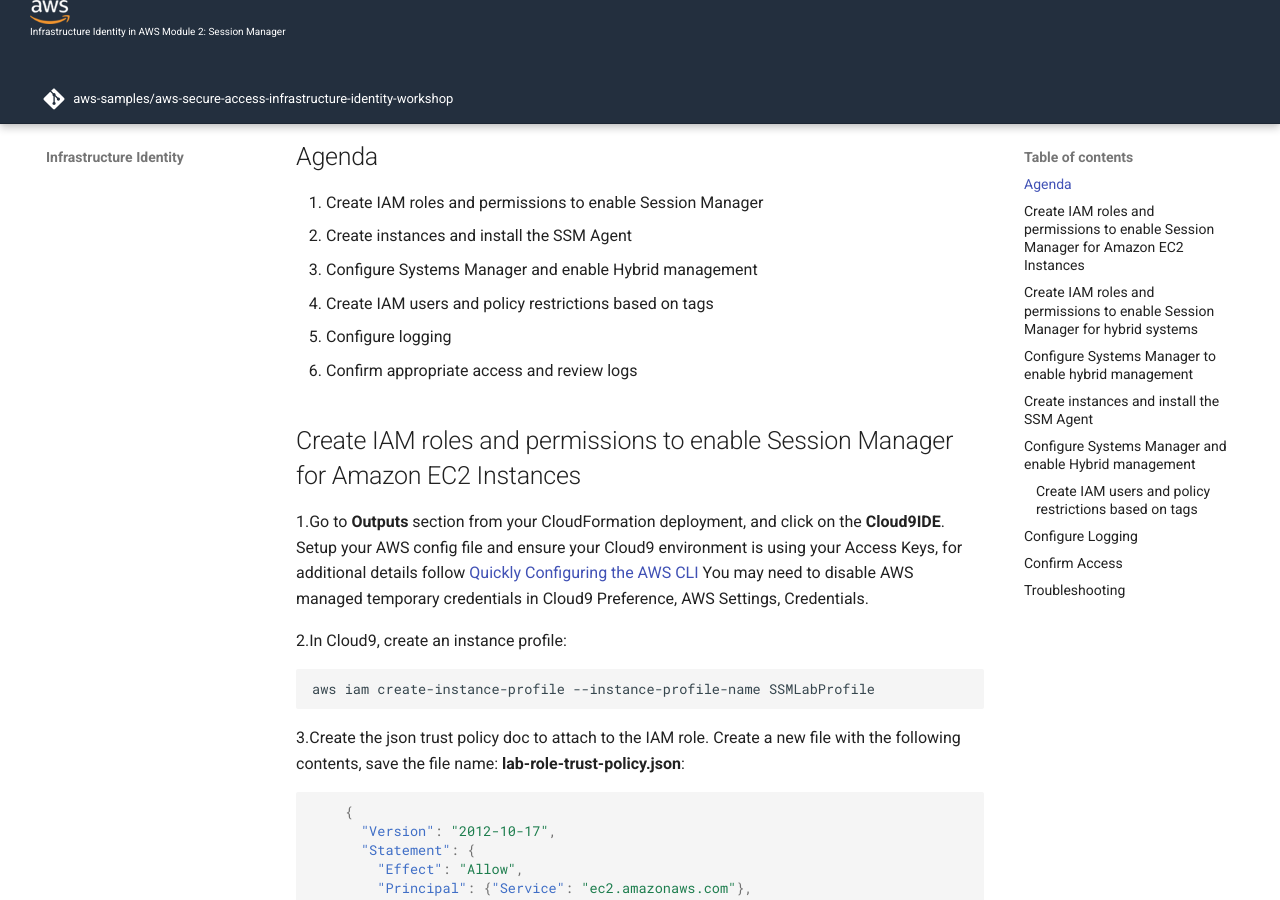
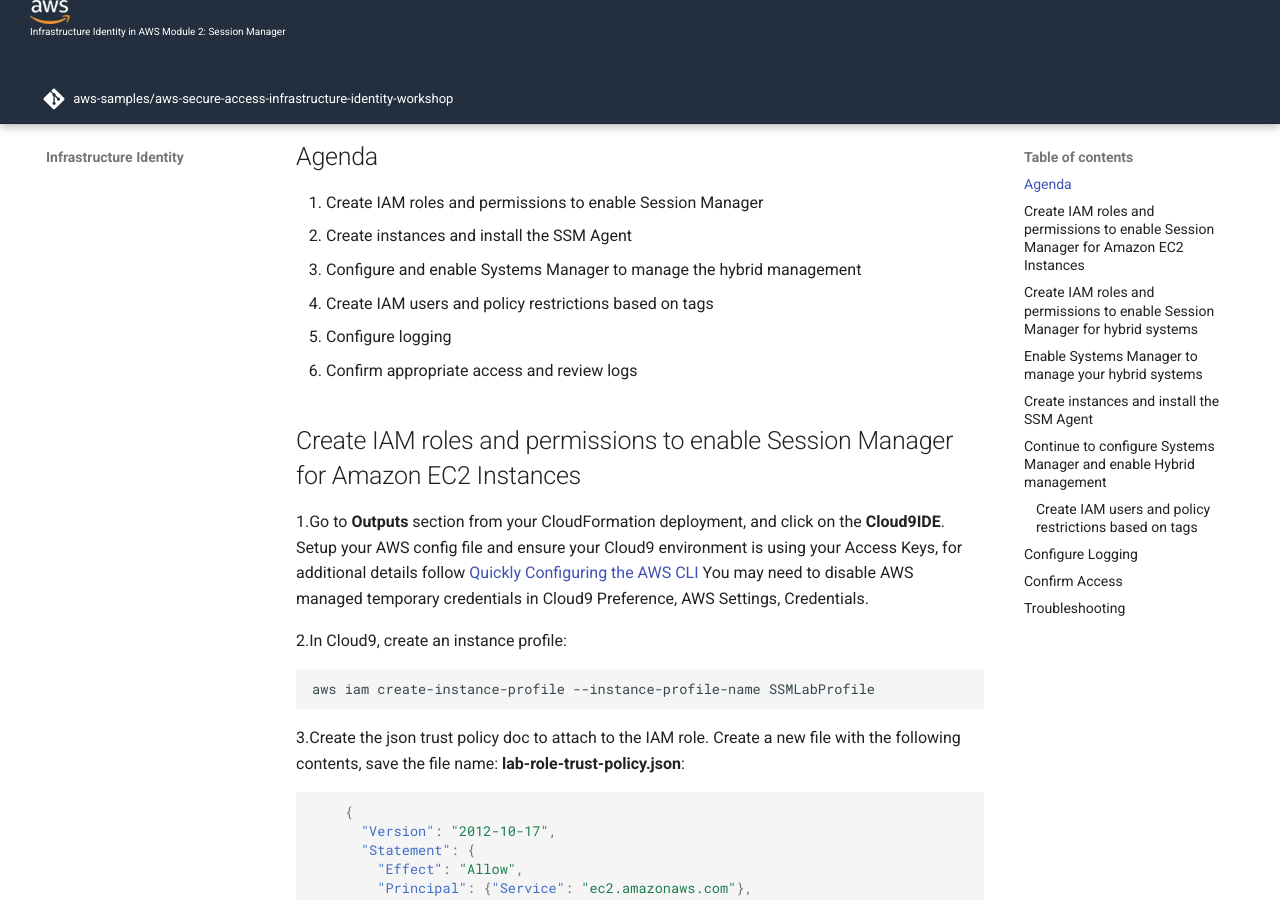
Before and after one commit to devonartis/aws-secure-access-infrastructure-identity-workshop, an MkDocs documentation site: the page built from docs/02-using-AWS-Systems-Manager-Session-Manager.md, in a window 1280 px wide and 900 px high, scrolled down 490 px. Built offline with MkDocs 1.6.1 and Material for MkDocs 9.7.7, drawn with Linux system fonts in a browser that asks for light colours; comment, search, counter and statistics services are not loaded; some of the changed text lies outside the part shown.

Commit message:
updating instructions to make more clear

````diff
--- a/docs/02-using-AWS-Systems-Manager-Session-Manager.md
+++ b/docs/02-using-AWS-Systems-Manager-Session-Manager.md
@@ -8,7 +8,7 @@
 
 1. Create IAM roles and permissions to enable Session Manager
 2. Create instances and install the SSM Agent
-3. Configure Systems Manager and enable Hybrid management
+3. Configure and enable Systems Manager to manage the hybrid management
 4. Create IAM users and policy restrictions based on tags
 5. Configure logging
 6. Confirm appropriate access and review logs
@@ -79,7 +79,7 @@
 aws iam attach-role-policy --role-name SSMServiceRole --policy-arn arn:aws:iam::aws:policy/CloudWatchAgentServerPolicy
 ```
 
-## Configure Systems Manager to enable hybrid management
+## Enable Systems Manager to manage your hybrid systems
 
 The activation process provides an Activation Code and ID which functions like an access key and secret key to provide secure access to the Systems Manager service form your managed instances.
 
@@ -154,7 +154,7 @@
 
 9.Log out of DevOnPrem and ProdOnPrem systems.
 
-## Configure Systems Manager and enable Hybrid management
+## Continue to configure Systems Manager and enable Hybrid management
 
 In order to use Session Manager to connect to hybrid systems SSM needs to be configured for advanced-instances tier. To enable the advanced-instances tier:
 
````
